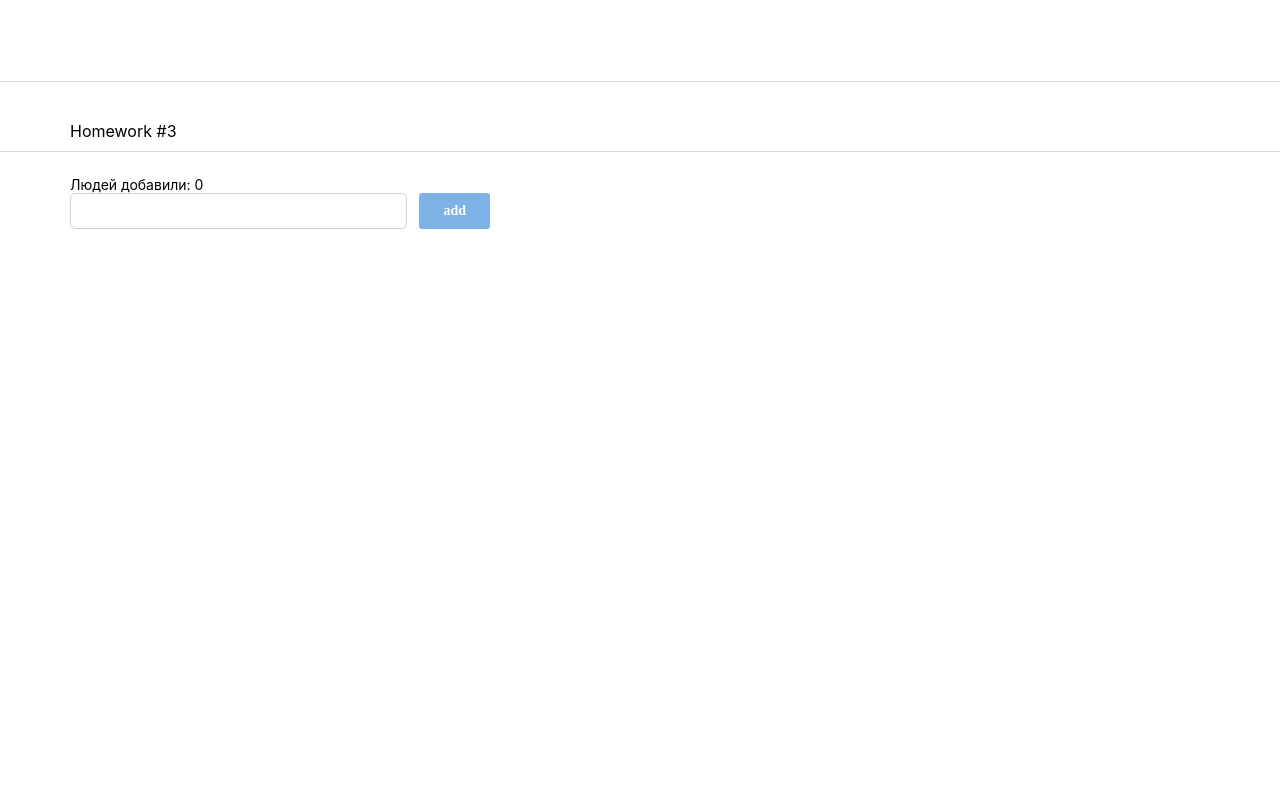
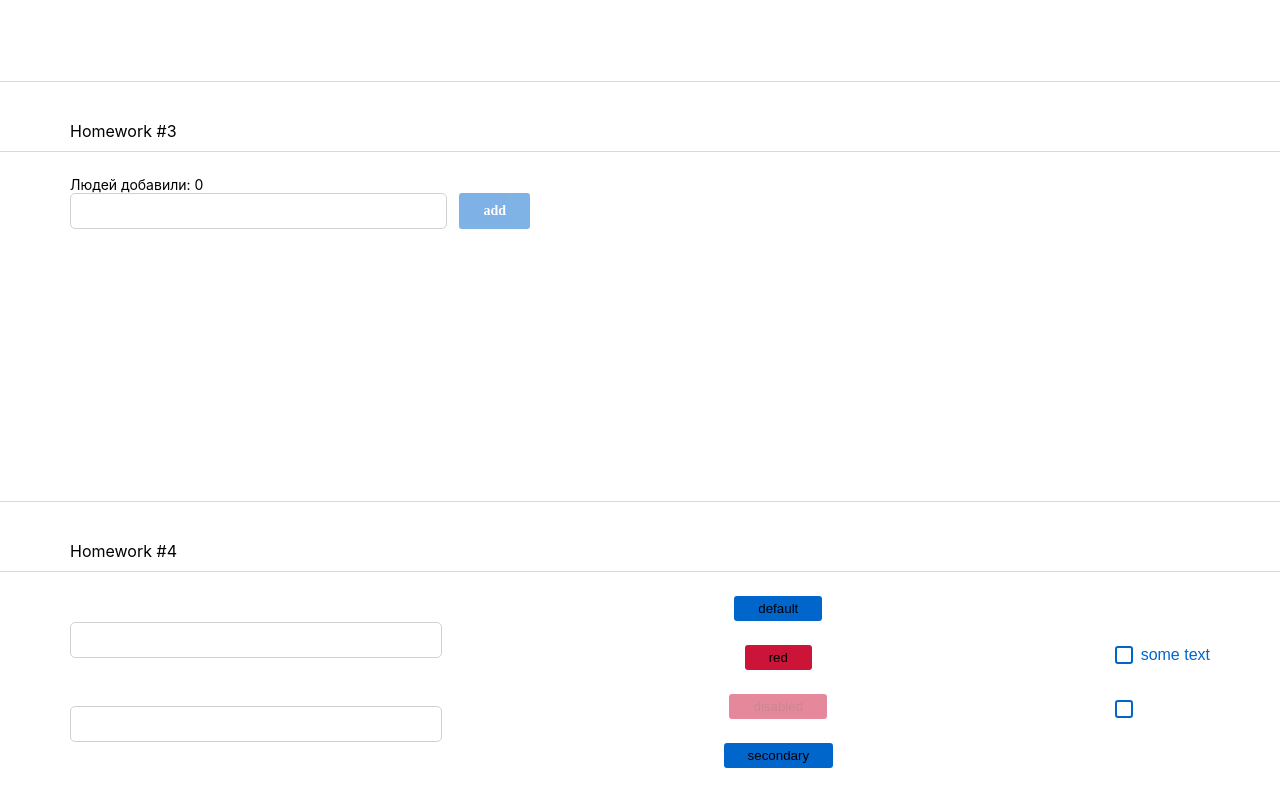
Before and after one commit to NikolaYK2/hws2, a React (Create React App) app: page / in a window 1280 px wide. Shown: the part 795-1595 px from the top of the page. Before the commit the page ends 1281 px from the top, so only its background shows below. Built offline with nearby package versions, Linux system fonts and the light colour scheme.

Commit message:
hw4 смешивание классов

```diff
--- a/src/s1-main/App.tsx
+++ b/src/s1-main/App.tsx
@@ -3,6 +3,7 @@ import s from './App.module.css'
 import HW1 from '../s2-homeworks/hw01/HW1'
 import HW2 from "../s2-homeworks/hw02/HW2";
 import HW3 from "../s2-homeworks/hw03/HW3";
+import HW4 from "../s2-homeworks/hw04/HW4";
 
 function App() {
     return (
@@ -11,7 +12,7 @@ function App() {
             {/*раскомментировать по ходу выполнения*/}
             <HW2/>
             <HW3/>
-            {/*<HW4/>*/}
+            <HW4/>
 
             {/*при выполнении дз 5 и более - закомментировать здесь дз 1-4, так как они есть внутри дз 5*/}
             {/*<HW5/>*/}
--- a/src/s2-homeworks/hw03/Greeting.module.css
+++ b/src/s2-homeworks/hw03/Greeting.module.css
@@ -11,19 +11,20 @@
     display: flex;
     flex-wrap: wrap;
     justify-content: center;
-    max-width: 420px;
+    max-width: 460px;
         }
         .inputAndButtonContainer>div {
             flex: 1 1 auto;
-            height: 50px;
+            height: 65px;
         }
     .input {
-        max-width: 372px;
+        max-width: 100%;
         min-width: 100px;
         height: 36px;
         border: 1px solid #D1D1D1;
         border-radius: 5px;
         padding: 0 12px;
+
     }
 
 .error {
--- a/src/s2-homeworks/hw04/HW4.tsx
+++ b/src/s2-homeworks/hw04/HW4.tsx
@@ -12,7 +12,7 @@ import Stand from './Stand'
 const HW4 = () => {
     return (
         <div id={'hw4'}>
-            <div className={s2.hwTitle}>Homework #4</div>
+            <div className={s2.hwTitle}><span className={s2.hwTitleSpan}>Homework #4</span></div>
             {/*демонстрация возможностей компонент:*/}
             <div className={s2.hw}>
                 <Stand />
--- a/src/s2-homeworks/hw04/Stand.module.css
+++ b/src/s2-homeworks/hw04/Stand.module.css
@@ -7,12 +7,14 @@
 .inputs {
     display: flex;
     flex-direction: column;
+    flex: 0 1 372px;
     gap: 48px;
 }
 
 .buttons {
     display: flex;
     flex-direction: column;
+    align-items: center;
     gap: 24px;
 }
 
--- a/src/s2-homeworks/hw04/common/c1-SuperInputText/SuperInputText.module.css
+++ b/src/s2-homeworks/hw04/common/c1-SuperInputText/SuperInputText.module.css
@@ -1,11 +1,17 @@
 .input:focus {
 }
-
+.inputWrapper {
+}
 .input {
+    max-width: 372px;
+    min-width: 100px;
+    height: 36px;
+    border: 1px solid #D1D1D1;
+    border-radius: 5px;
+    padding: 0 12px;
 }
 
-.inputWrapper {
-}
+
 
 .superInput {
 }
--- a/src/s2-homeworks/hw04/common/c2-SuperButton/SuperButton.module.css
+++ b/src/s2-homeworks/hw04/common/c2-SuperButton/SuperButton.module.css
@@ -1,16 +1,25 @@
 .button {
+    padding: 5px 24px;
+    border: none;
+    border-radius: 3px;
+    cursor: pointer;
 }
 
 .disabled {
+    opacity: 0.5;
 }
 
 .secondary {
+    background-color: transparent;
+    border: 1px solid #0066CC;
 }
 
 .default {
+    background-color: #0066CC;
 }
 
 .red {
+    background-color: #CC1439;
 }
 
 .default:hover {
--- a/src/s2-homeworks/hw04/common/c2-SuperButton/SuperButton.tsx
+++ b/src/s2-homeworks/hw04/common/c2-SuperButton/SuperButton.tsx
@@ -18,11 +18,9 @@ const SuperButton: React.FC<SuperButtonPropsType> = (
     }
 ) => {
     const finalClassName = s.button
-        // + (disabled
-        //         ? ...
-        //         : xType === 'red'
-        //             ? ...
-        + (className ? ' ' + className : '') // задачка на смешивание классов
+        + (xType === 'red' ? ' ' + s.red : ' ' + s.default)
+        + (disabled ? ' ' + s.disabled : xType === 'red' ? ' ' + s.red : ' ' + s.default)
+        + (className ? ' ' + className : ' ') // задачка на смешивание классов
 
     return (
         <button
```
